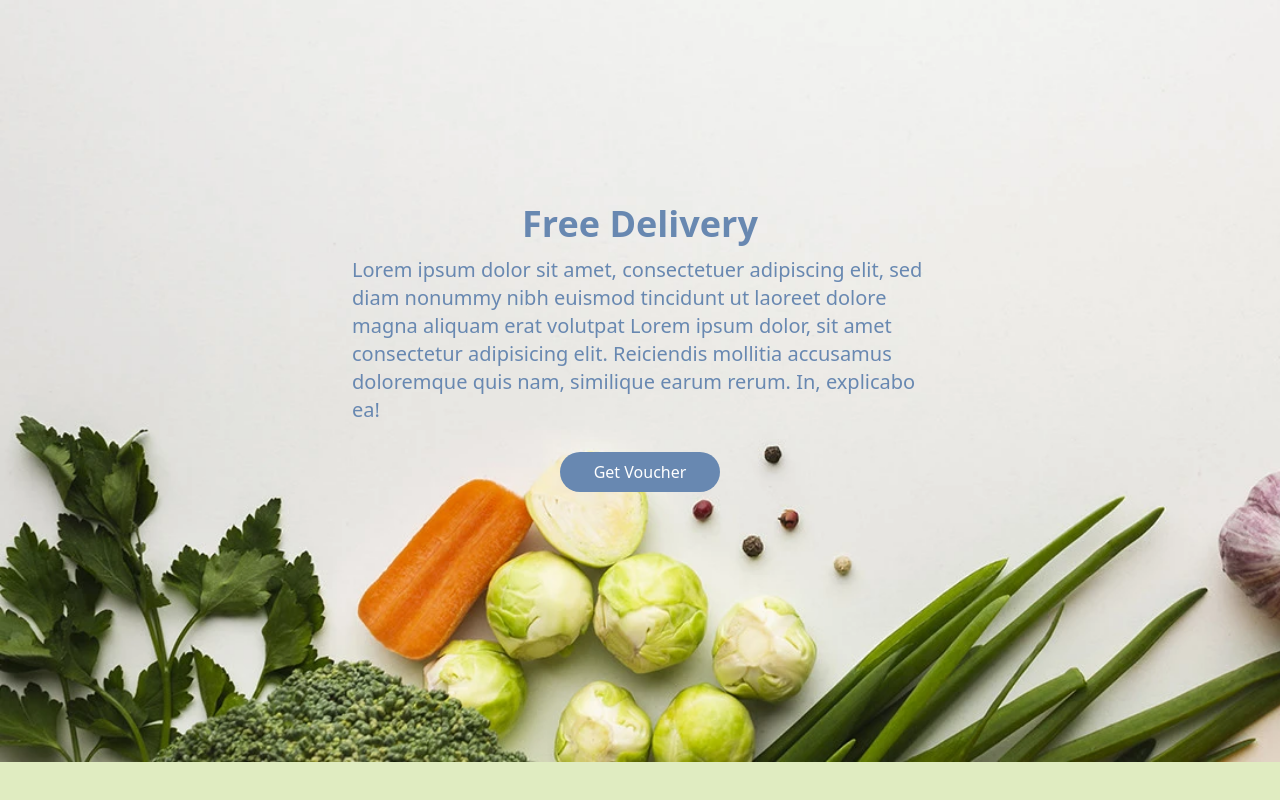
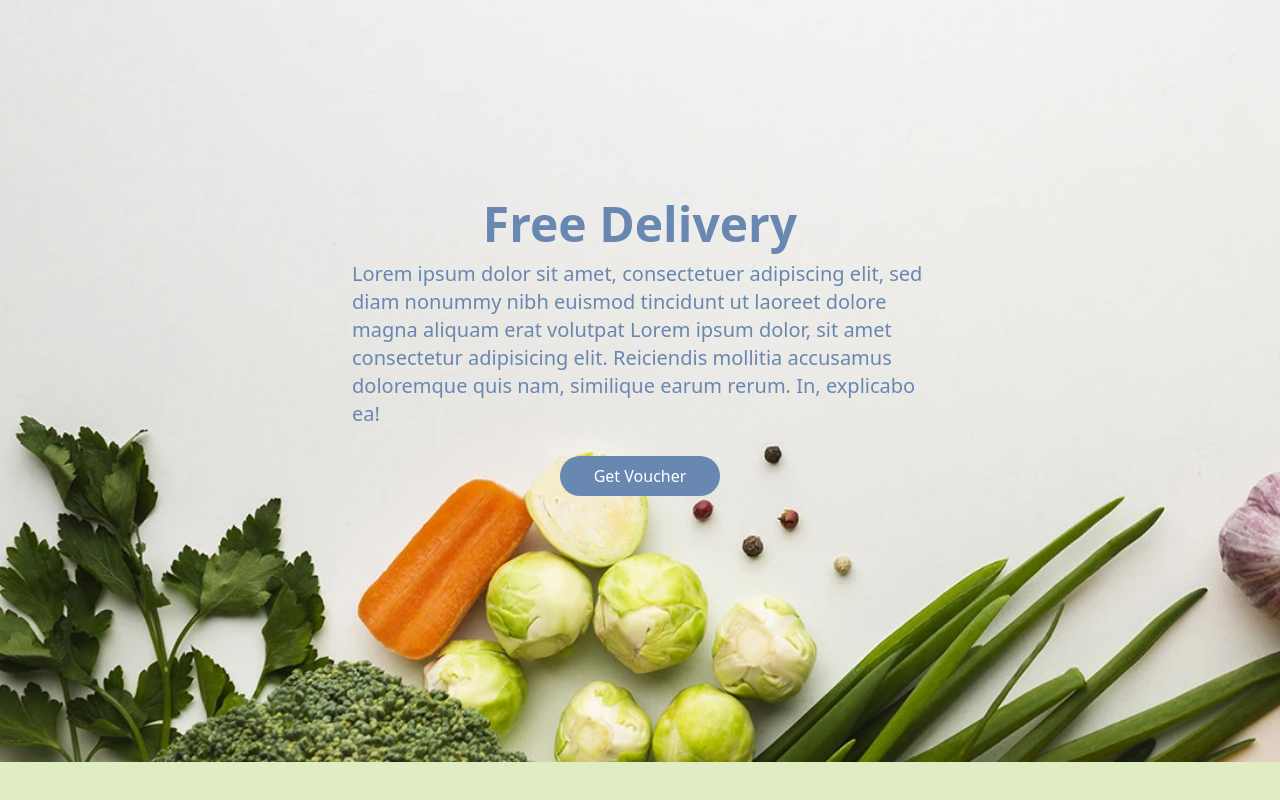
Before and after one commit to Jiseeeh/foodie, a Next.js app: page / in a window 1280 px wide. Shown: the part 3671-4471 px from the top of the page. Built offline with nearby package versions, Linux system fonts and the light colour scheme.

Commit message:
style: increase font size on md

```diff
--- a/components/FreeDelivery.tsx
+++ b/components/FreeDelivery.tsx
@@ -5,7 +5,7 @@ import Button from "./Button";
 const FreeDelivery: React.FC = () => {
   return (
     <section className="p-3 min-h-screen text-dimmed-blue flex flex-col justify-center items-center bg-food-bg bg-cover">
-      <h1 className="mb-3 text-4xl font-bold">Free Delivery</h1>
+      <h1 className="mb-3 text-4xl font-bold md:text-5xl">Free Delivery</h1>
       <p className="md:max-w-xl md:text-xl">
         Lorem ipsum dolor sit amet, consectetuer adipiscing elit, sed diam
         nonummy nibh euismod tincidunt ut laoreet dolore magna aliquam erat
```
